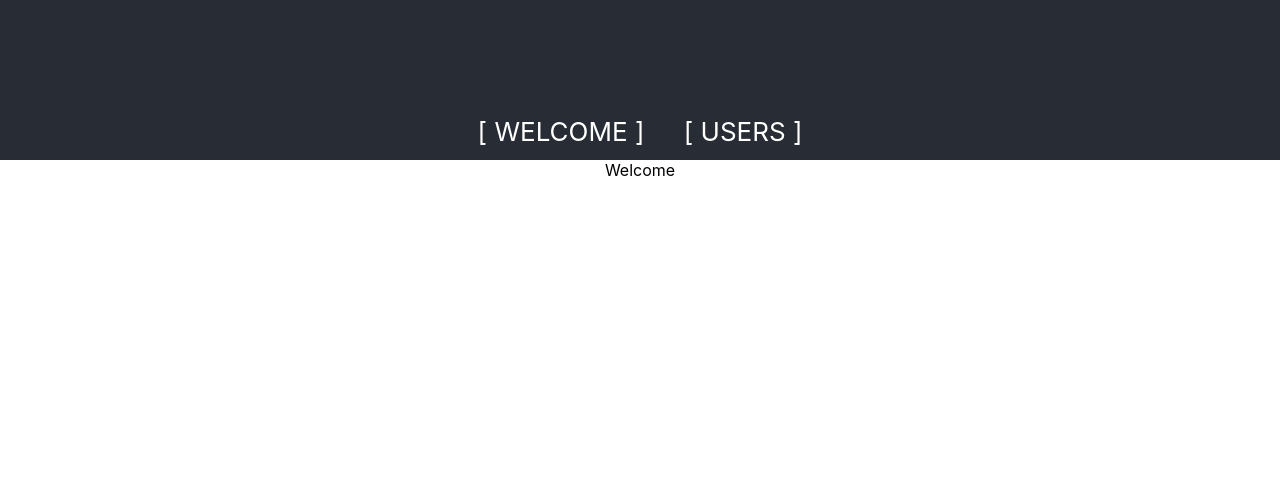
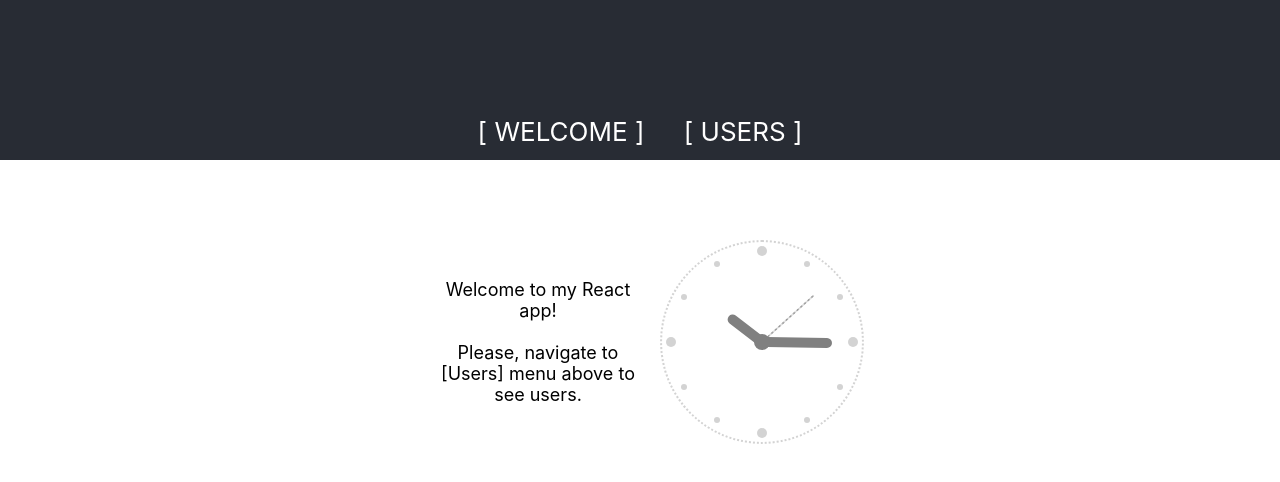
Before and after one commit to rh77/kl-task, a React (Create React App) app: page / in a window 1280 px wide. Shown: the top 482 px of the page. Built offline with nearby package versions, Linux system fonts and the light colour scheme; no server answers; what json-object-mapper would draw is missing.

Commit message:
added nice welcome content with clock

```diff
--- a/src/blocks/Users/Users.scss
+++ b/src/blocks/Users/Users.scss
@@ -2,7 +2,6 @@
 
 .users-container {
     &__header-panel {
-        width: 100%;
         display: flex;
         flex-direction: row;
         align-items: center;
--- a/src/blocks/Welcome/Welcome.scss
+++ b/src/blocks/Welcome/Welcome.scss
@@ -1,6 +1,171 @@
 .welcome-container {
+    display: flex;
+    flex-direction: row;
+    align-items: center;
+    justify-content: center;
+    margin: auto;
+    padding: 10vmin;
+}
+
+.welcome-text {
+    font-size: 18px;
     display: block;
-    width: 100%;
-    height: auto;
-    margin: auto;
+    width: 20%;
+    padding: 10px;
 }
+
+.clock {
+    display: none;
+    border: 2px dotted lightgray;
+    width: 25vmin;
+    height: 25vmin;
+    border-radius: 100%;
+    position: relative;
+
+    @mixin arrow {
+        -webkit-transform-origin: 50% 100%;
+        -ms-transform-origin: 50% 100%;
+        transform-origin: 50% 100%;
+        border-radius: 20px;
+        position: absolute;
+        left: 47.5%;
+    }
+
+    &__arrow-hour {
+        @include arrow;
+        background: gray;
+        height: 21%;
+        top: 29%;
+        width: 5%;
+    }
+
+    &__arrow-minute {
+        @include arrow;
+        background: gray;
+        height: 35%;
+        top: 15%;
+        width: 5%;
+    }
+
+    &__arrow-second {
+        @include arrow;
+        background: transparent;
+        height: 35%;
+        top: 14.9%;
+        left: 49.4%;
+        width: 1%;
+        background-image: radial-gradient(circle, gray, transparent);
+        background-repeat: repeat-y;
+        background-size: 100% 7%;
+    }
+
+    &__center-cap{
+        background: gray;
+        position: absolute;
+        top: 46%;
+        left: 46%;
+        border-radius: 100%;
+        width: 8%;
+        height: 8%;
+    }
+
+    @mixin mark {
+        background: lightgray;
+        position: absolute;
+        border-radius: 100%;
+    }
+
+    @mixin quarter-mark {
+        width: 5%;
+        height: 5%;
+    }
+
+    &__hour12 {
+        @include mark;
+        @include quarter-mark;
+        top: 2%;
+        left: 47.5%;
+    }
+
+    &__hour3 {
+        @include mark;
+        @include quarter-mark;
+        top: 47.5%;
+        right: 2%;
+    }
+
+    &__hour6 {
+        @include mark;
+        @include quarter-mark;
+        bottom: 2%;
+        left: 47.5%;
+    }
+
+    &__hour9 {
+        @include mark;
+        @include quarter-mark;
+        top: 47.5%;
+        left: 2%;
+    }
+
+    @mixin hour-mark {
+        width: 3%;
+        height: 3%;
+    }
+
+    &__hour1 {
+        @include mark;
+        @include hour-mark;
+        top: 9.5%;
+        right: 26%
+    }
+
+    &__hour2 {
+        @include mark;
+        @include hour-mark;
+        top: 26%;
+        right: 9.5%
+    }
+
+    &__hour5 {
+        @include mark;
+        @include hour-mark;
+        bottom: 9.5%;
+        right: 26%
+    }
+
+    &__hour4 {
+        @include mark;
+        @include hour-mark;
+        bottom: 26%;
+        right: 9.5%
+    }
+
+    &__hour11 {
+        @include mark;
+        @include hour-mark;
+        top: 9.5%;
+        left: 26%
+    }
+
+    &__hour10 {
+        @include mark;
+        @include hour-mark;
+        top: 26%;
+        left: 9.5%
+    }
+
+    &__hour7 {
+        @include mark;
+        @include hour-mark;
+        bottom: 9.5%;
+        left: 26%
+    }
+
+    &__hour8 {
+        @include mark;
+        @include hour-mark;
+        bottom: 26%;
+        left: 9.5%
+    }
+}
--- a/src/blocks/Welcome/Welcome.tsx
+++ b/src/blocks/Welcome/Welcome.tsx
@@ -1,12 +1,72 @@
 import React, { Component } from 'react';
 import "./Welcome.scss";
 
-class Welcome extends Component {
+class Welcome extends Component<any, { time: Date }> {
+  private timeout:any = null;
+
+  constructor(props) {
+    super(props);
+
+    this.state = {
+      time: new Date()
+    };
+  }
+
   public render(): JSX.Element {
+    const now = this.state.time;
+
+    const seconds = now.getSeconds();
+    const minutes = now.getMinutes();
+    const hours = now.getHours();
+
+    const angleSecond = seconds * 6;
+    const angleMinute = (minutes + seconds / 60) * 6;
+    const angleHour = (hours + minutes / 60) * 30;
+
     return (
-      <div className="welcome-container">Welcome</div>
+      <div className="welcome-container">
+        <div className="welcome-text">
+          Welcome to my React app!<br/><br/>Please, navigate to [Users] menu above to see users.
+        </div>
+        <div className="clock" style={{ display: "block" }}>
+          <div className="clock__hour12"/>
+          <div className="clock__hour3"/>
+          <div className="clock__hour6"/>
+          <div className="clock__hour9"/>
+          <div className="clock__hour1"/>
+          <div className="clock__hour2"/>
+          <div className="clock__hour4"/>
+          <div className="clock__hour5"/>
+          <div className="clock__hour7"/>
+          <div className="clock__hour8"/>
+          <div className="clock__hour10"/>
+          <div className="clock__hour11"/>
+          <Arrow className="clock__arrow-hour" angle={angleHour}/>
+          <Arrow className="clock__arrow-minute" angle={angleMinute}/>
+          <Arrow className="clock__arrow-second" angle={angleSecond}/>
+          <div className="clock__center-cap"/>
+        </div>
+      </div>
     );
+  }
+
+  public componentDidMount() {
+    this.timeout = setInterval(() => {
+      this.setState({
+        time: new Date()
+      });
+    }, 1000);
   }
 }
 
+const Arrow = (props: { className: string, angle: number }): JSX.Element => {
+  const arrowTransformation = `rotate(${props.angle}deg)`;
+  const style = {
+    MsTransform: arrowTransformation,
+    WebkitTransform: arrowTransformation,
+    transform: arrowTransformation
+  };
+  return <div className={props.className} style={style}/>;
+};
+
 export default Welcome;
```
